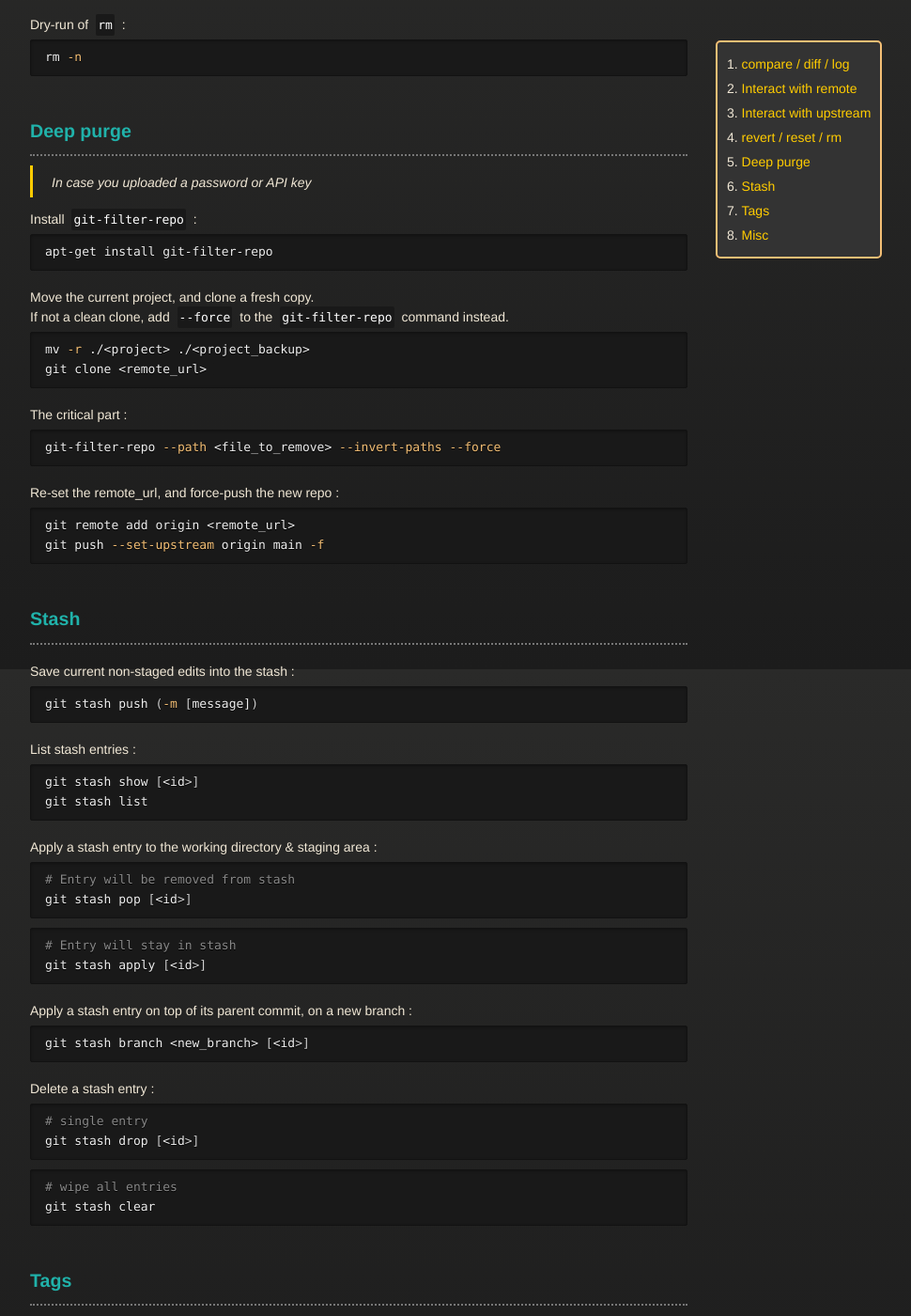
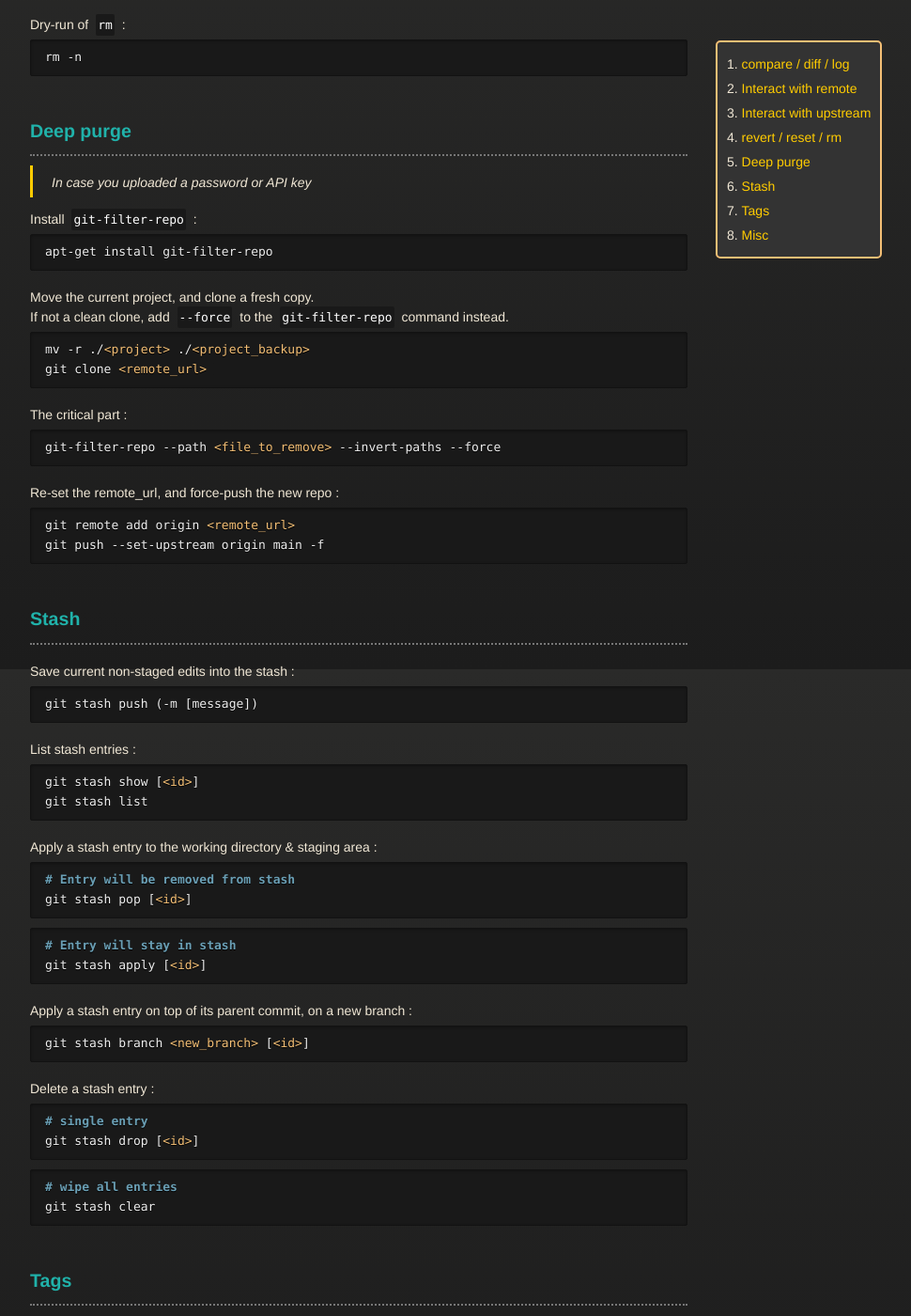
Before and after one commit to vincent-clipet/cheatsheets, a Jekyll site: the page built from markdown/git.md, in a window 1280 px wide and 1400 px high, scrolled down 1988 px. Shown: the whole window at 94% size, without its empty margins (258-1228 px from the left). Built offline with Jekyll 4.4.1, drawn with Linux system fonts in a browser that asks for light colours; our own code applies the rules of GitHub Pages for plain Markdown files; some of the changed text lies outside the part shown.

Commit message:
feat(git): changed syntax highlighting for clarity

````diff
--- a/markdown/git.md
+++ b/markdown/git.md
@@ -12,17 +12,17 @@ permalink: /git
 <hr>
 
 Display diff between staging area and working directory :
-```bash
+```md
 git diff --staged
 ```
 
 Show commit logs with paths that moved :
-```bash
+```md
 git log --stat -M
 ```
 
 RIGHT OUTER JOIN **branch_A** ON **branch_B** :
-```bash
+```md
 git log branch_B..branch_A
 git diff branch_B...branch_A
 ```
@@ -39,22 +39,22 @@ git diff branch_B...branch_A
 
 
 Add a git URL as a remote named *[alias]* :
-```bash
+```md
 git remote add [alias] [URL]
 ```
 
 Publish a local branch onto the remote, and set it as upstream :
-```bash
+```md
 git push --set-upstream origin [branch]
 ```
 
 Delete a remote branch :
-```bash
+```md
 git push origin --delete [branch]
 ```
 
 Print detailed info of the remote & its content (remotes branches for example) :
-```bash
+```md
 git remote show origin
 ```
 
@@ -69,17 +69,17 @@ git remote show origin
 <hr>
 
 List all remotes & upstreams :
-```bash
+```md
 git remote -v
 ```
 
 Add an *upstream*, from a fork for example :
-```bash
+```md
 git remote add upstream https://github.com/[user]/[project].git
 ```
 
 Pull from *upstream* :
-```bash
+```md
 git fetch upstream
 git merge upstream/[branch]
 ```
@@ -95,21 +95,21 @@ git merge upstream/[branch]
 <hr>
 
 Unstage all files staged since last commit :
-```bash
+```md
 git reset HEAD^
 ```
 Rollback to commit \<ref\>, but keep everything modified as unstaged files :
-```bash
+```md
 git reset <ref>
 ```
 
 Unstage \<file\> :
-```bash
+```md
 git reset HEAD <file>
 ```
 
 Rollack the last **N** commits :
-```bash
+```md
 # Hard : All changes will be lost
 git reset --hard [HEAD~N]
 
@@ -121,19 +121,19 @@ git reset --mixed [HEAD~N]
 ```
 
 Interactive rollback. Pick an action for each rollbacked commit 1-by-1 :
-```bash
+```md
 git reset --keep
 ```
 
 Overwrite the current branch with the version stored on the server (forced pull) :
-```bash
+```md
 git fetch --all
 git branch backup-master
 git reset --hard origin/master
 ```
 
 Dry-run of `rm` :
-```bash
+```md
 rm -n
 ```
 
@@ -149,25 +149,25 @@ rm -n
 > In case you uploaded a password or API key
 
 Install `git-filter-repo` :
-```bash
+```md
 apt-get install git-filter-repo
 ```
 
 Move the current project, and clone a fresh copy.
 <br/>
 If not a clean clone, add `--force` to the `git-filter-repo` command instead.
-```bash
+```md
 mv -r ./<project> ./<project_backup>
 git clone <remote_url>
 ```
 
 The critical part :
-```bash
+```md
 git-filter-repo --path <file_to_remove> --invert-paths --force
 ```
 
 Re-set the remote_url, and force-push the new repo :
-```bash
+```md
 git remote add origin <remote_url>
 git push --set-upstream origin main -f
 ```
@@ -182,37 +182,37 @@ git push --set-upstream origin main -f
 <hr>
 
 Save current non-staged edits into the stash :
-```bash
+```md
 git stash push (-m [message])
 ```
 
 List stash entries :
-```bash
+```md
 git stash show [<id>]
 git stash list
 ```
 
 Apply a stash entry to the working directory & staging area :
-```bash
+```md
 # Entry will be removed from stash
 git stash pop [<id>]
 ```
-```bash
+```md
 # Entry will stay in stash
 git stash apply [<id>]
 ```
 
 Apply a stash entry on top of its parent commit, on a new branch :
-```bash
+```md
 git stash branch <new_branch> [<id>]
 ```
 
 Delete a stash entry :
-```bash
+```md
 # single entry
 git stash drop [<id>]
 ```
-```bash
+```md
 # wipe all entries
 git stash clear
 ```
@@ -228,7 +228,7 @@ git stash clear
 <hr>
 
 Add a tag to the current commit :
-```bash
+```md
 git tag <tag_name>
 git tag -m "<description>" <tag_name>
 
@@ -237,18 +237,18 @@ git push --tags
 ```
 
 Tag an older commit / other branch :
-```bash
+```md
 git tag <tag_name> <ref>
 ```
 
 Delete a tag :
-```bash
+```md
 git tag --delete <tag_name>
 git push --delete origin <tag_name>
 ```
 
 Overwrite (= move) an existing tag :
-```bash
+```md
 git tag -f <tag_name> <ref>
 ```
 
@@ -263,22 +263,22 @@ git tag -f <tag_name> <ref>
 <hr>
 
 Move `file` in the working directory and in the index
-```bash
+```md
 git mv <file>
 ```
 
 Quickly find which commit introduced a bug
-```bash
+```md
 git bisect (command)
 ```
 
 Find on which commit `file` was deleted
-```bash
+```md
 git rev-list HEAD -n 1 -- <file>
 ```
 
 Merge 2 repos together
-```bash
+```md
 cd <A>
 git remote add -f <B> <B_url>
 git merge <B>/master
````
